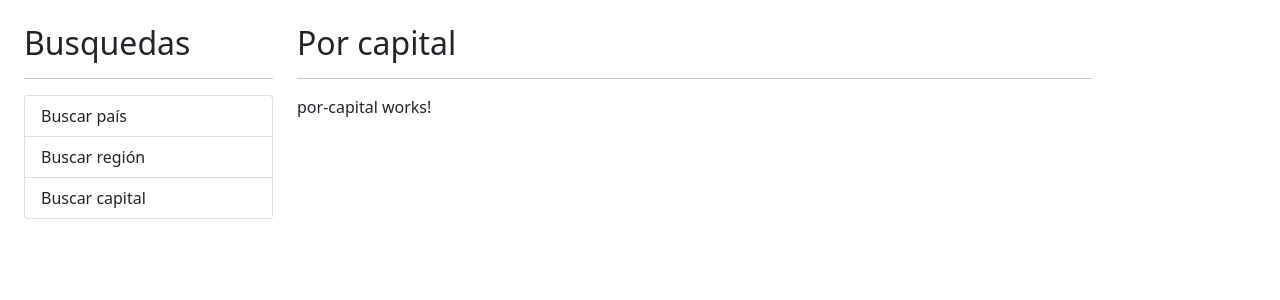
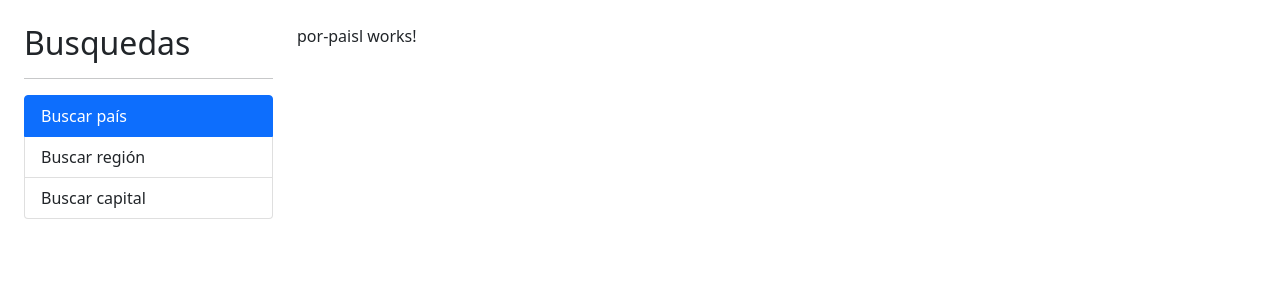
Before and after one commit to JuanFCVal/AngularCourse, an Angular app in the folder Angular/03-paisesApp/: page / in a window 1280 px wide. Shown: the top 300 px of the page. Built offline with nearby package versions, Linux system fonts and the light colour scheme.

Commit message:
Router link into html

```diff
--- a/Angular/03-paisesApp/src/app/app.component.html
+++ b/Angular/03-paisesApp/src/app/app.component.html
@@ -5,17 +5,26 @@
         <h2>Busquedas</h2>
         <hr>
         <ul class="list-group">
-            <li class="list-group-item">Buscar país</li>
-            <li class="list-group-item">Buscar región</li>
-            <li class="list-group-item">Buscar capital</li>
+            <li routerLink=""
+            [routerLinkActiveOptions] ="{exact: true}"
+            routerLinkActive="active"
+            class="list-group-item">Buscar país</li>
+            <li routerLink="region"
+            routerLinkActive="active"
+            class="list-group-item">Buscar región</li>
+            <li routerLink="capital"
+            routerLinkActive="active"
+             class="list-group-item">Buscar capital
+            </li>
         </ul>
     </div>
 
 
     <div class="col">
-        <h2>Por capital</h2>
-        <hr>
-        <app-por-capital></app-por-capital>
+        <router-outlet>
+
+        </router-outlet>
+
     </div>
 
 </div>
```
